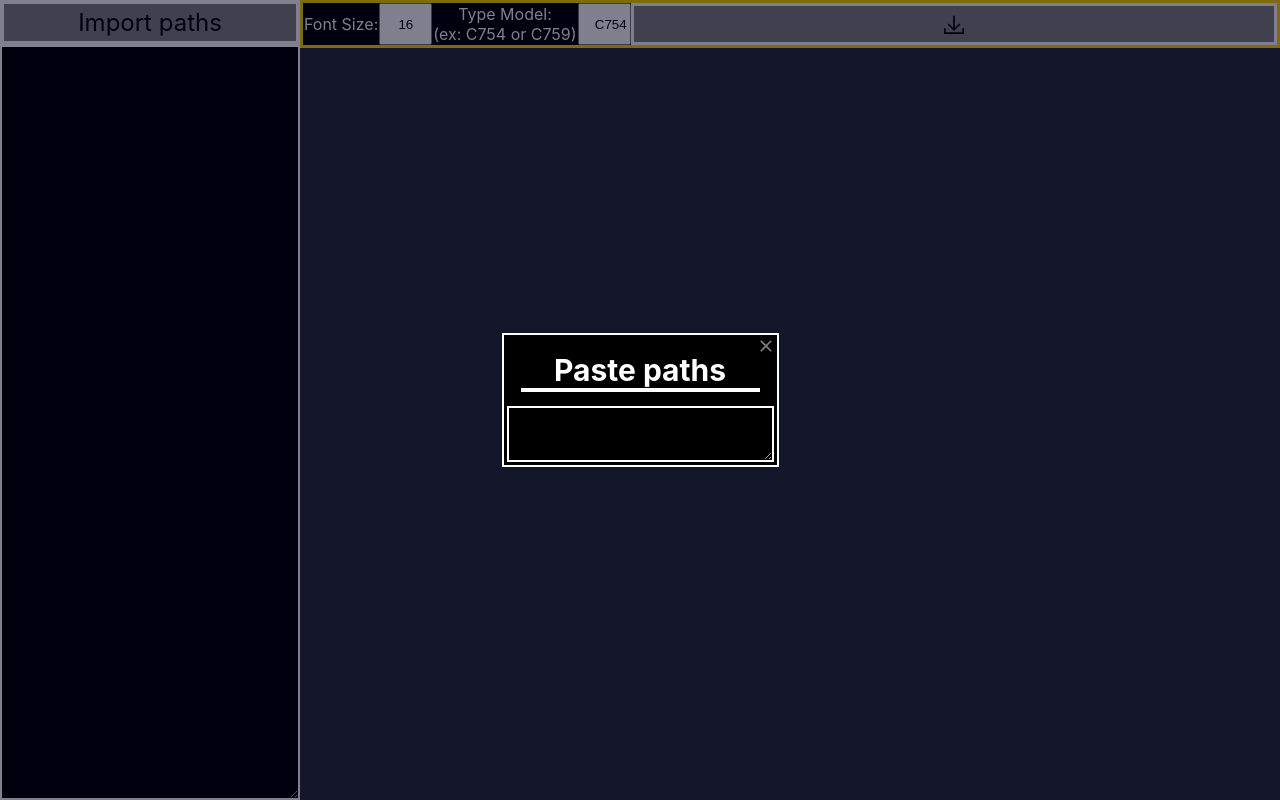
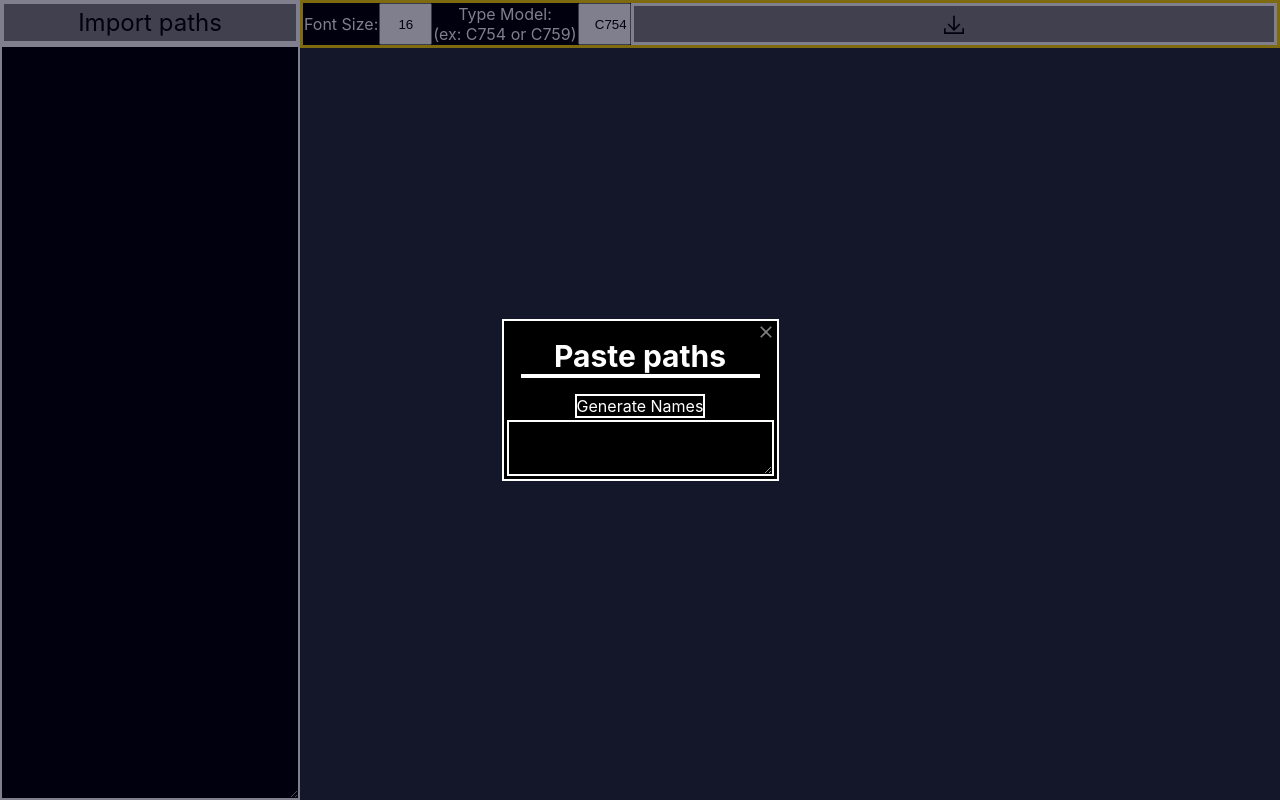
Before and after one commit to peoplestealusernames/konica-minolta-tab-website, a React (Create React App) app: page / in a window 1280 px wide. Built offline with nearby package versions, Linux system fonts and the light colour scheme.

Commit message:
Added generate names div

```diff
--- a/src/PastePopup.tsx
+++ b/src/PastePopup.tsx
@@ -14,7 +14,23 @@ export function PastePopup(props: {
         active={props.active}
         setActive={props.setActive}
     >
-        <StyledTab title="Paste paths">
+        <StyledTab style={{
+            flexDirection: "column",
+            alignItems: "center"
+        }}
+            title="Paste paths"
+        >
+            <div style={{
+                display: "flex",
+                color: "white",
+                margin: "2px",
+                border: "2px solid white",
+                width: "fit-content"
+            }}
+
+            >
+                Generate Names
+            </div>
             <Editor lineLength={1000} value={paths} onChange={setpaths} />
         </StyledTab>
     </Popup>
```
